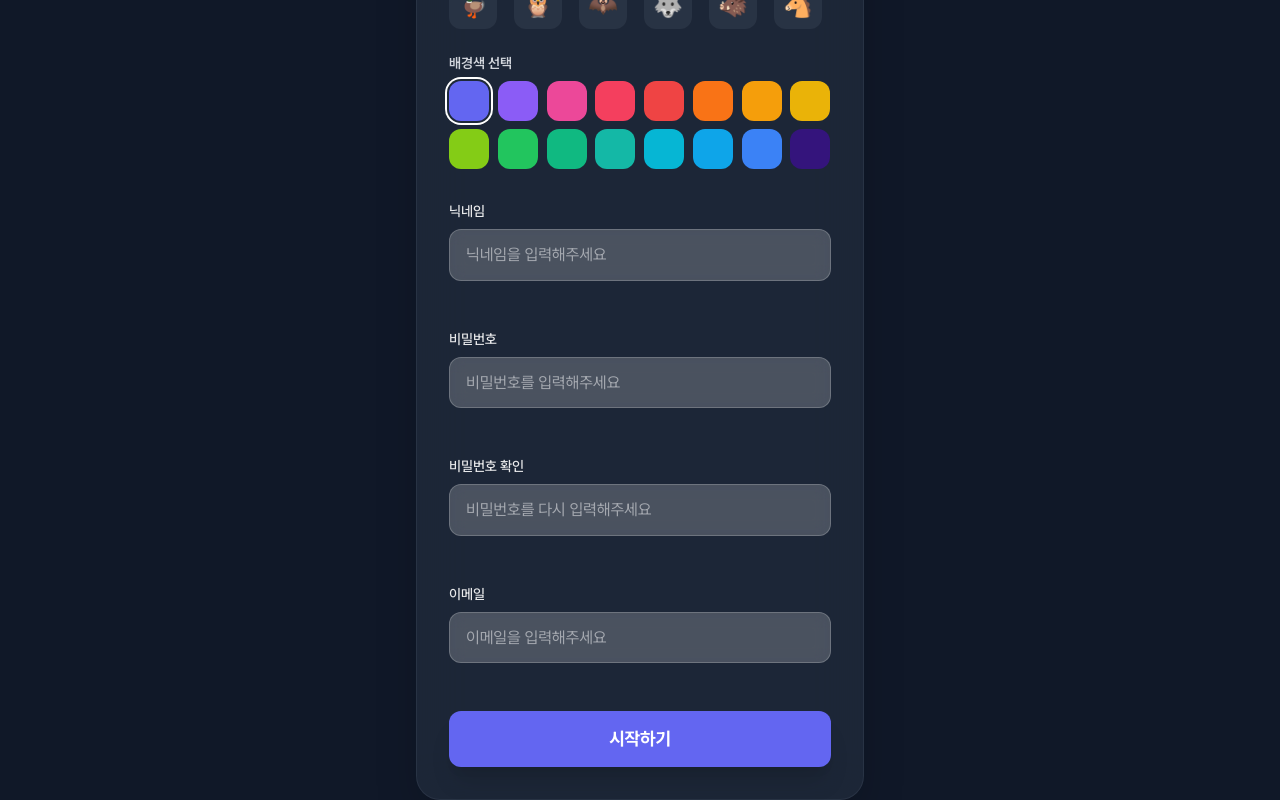
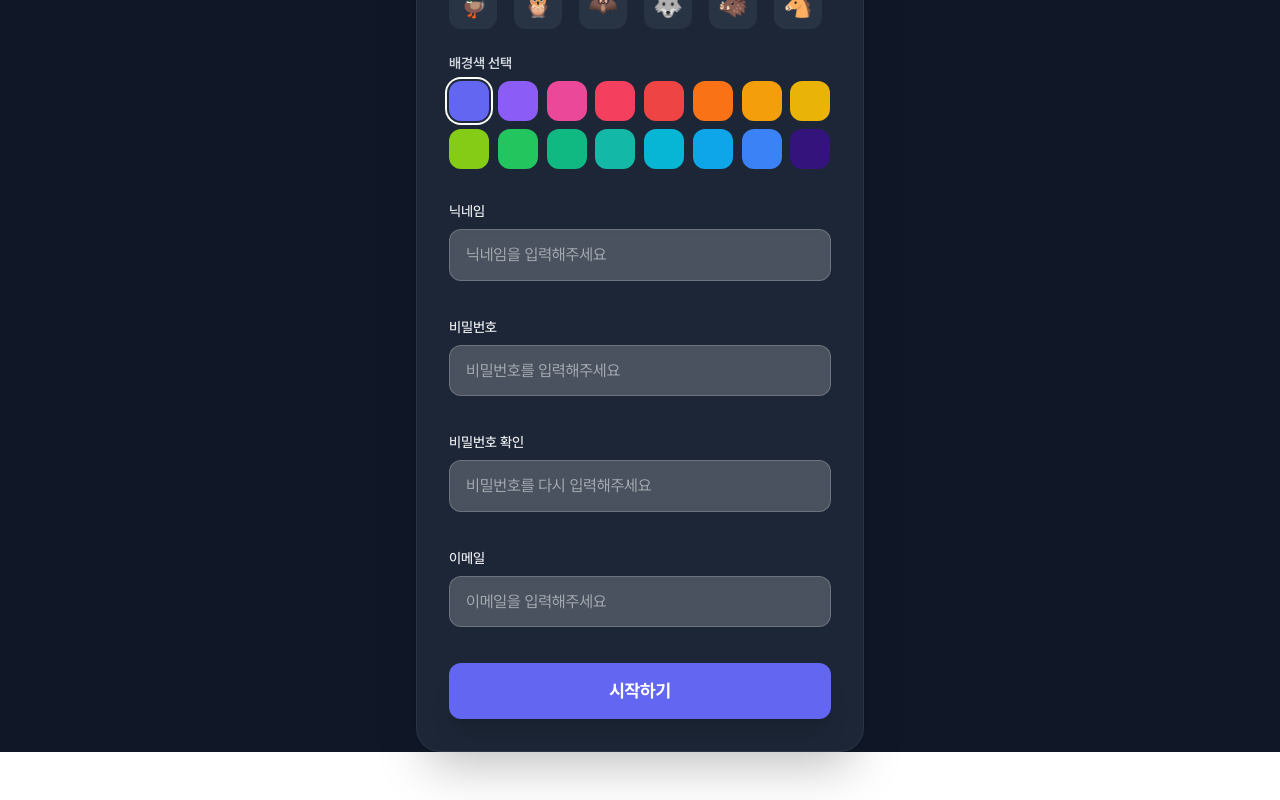
Before and after one commit to JangBai/synchat, a Next.js app in the folder frontend/: page / in a window 1280 px wide. Shown: the part 608-1408 px from the top of the page. After the commit the page ends 1360 px from the top, so only its background shows below. Built offline with nearby package versions, Linux system fonts and the light colour scheme.

Commit message:
feat: prisma 설정2

```diff
--- a/frontend/src/app/page.tsx
+++ b/frontend/src/app/page.tsx
@@ -136,7 +136,7 @@ export default function Home() {
           </div>
         </div>
 
-        <div className="mb-6 flex flex-col gap-2">
+        <div className="mb-3 flex flex-col gap-2">
           <FormInput
             label="닉네임"
             name="nickname"
@@ -150,7 +150,7 @@ export default function Home() {
           />
         </div>
 
-        <div className="mb-6 flex flex-col gap-2">
+        <div className="mb-3 flex flex-col gap-2">
           <FormInput
             label="비밀번호"
             name="password"
@@ -164,7 +164,7 @@ export default function Home() {
           />
         </div>
 
-        <div className="mb-6 flex flex-col gap-2">
+        <div className="mb-3 flex flex-col gap-2">
           <FormInput
             label="비밀번호 확인"
             name="confirmPassword"
@@ -177,7 +177,7 @@ export default function Home() {
           />
         </div>
 
-        <div className="mb-6 flex flex-col gap-2">
+        <div className="mb-3 flex flex-col gap-2">
           <FormInput
             label="이메일"
             name="email"
```
Also changed, not shown: 2 other files (tests, documents, lock files or other folders).
